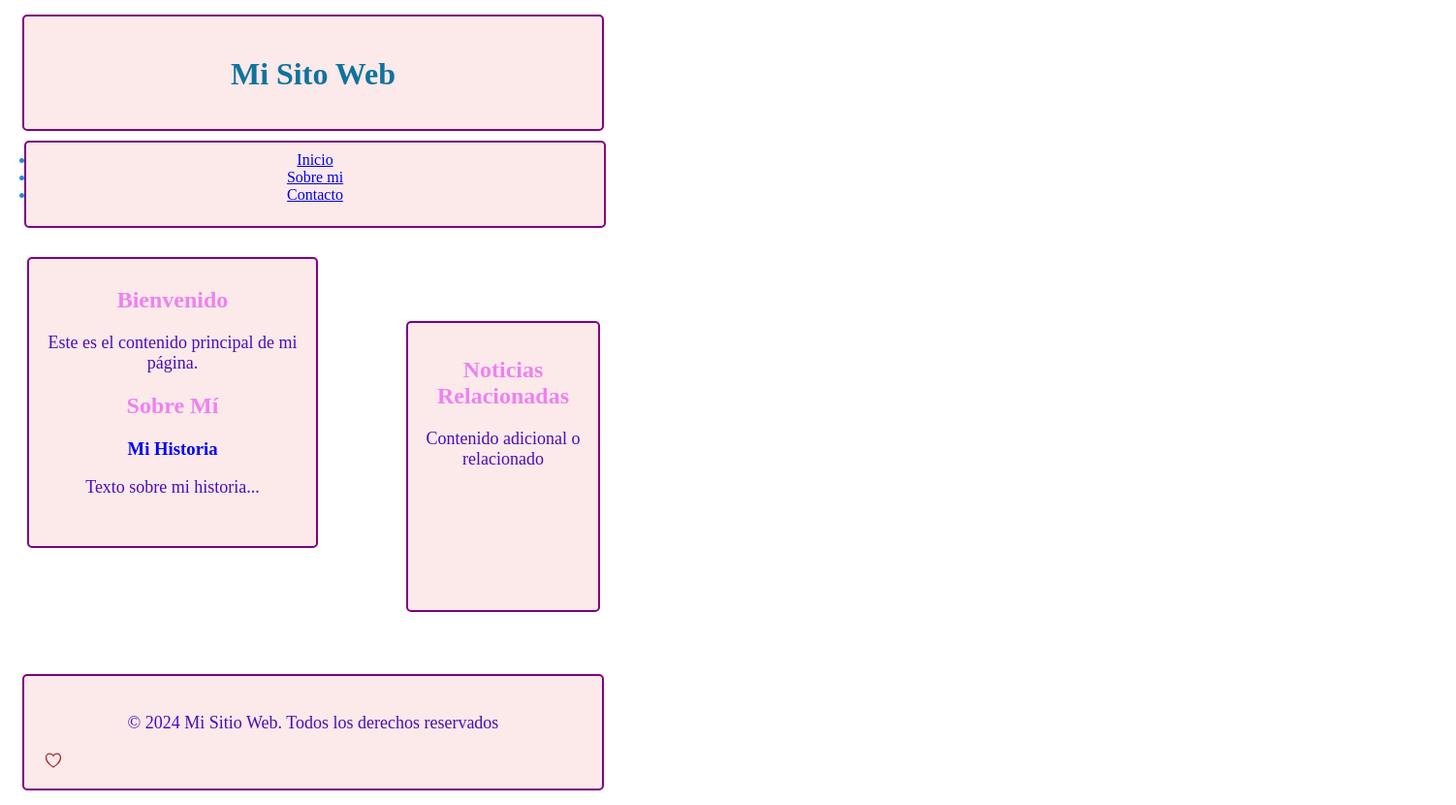
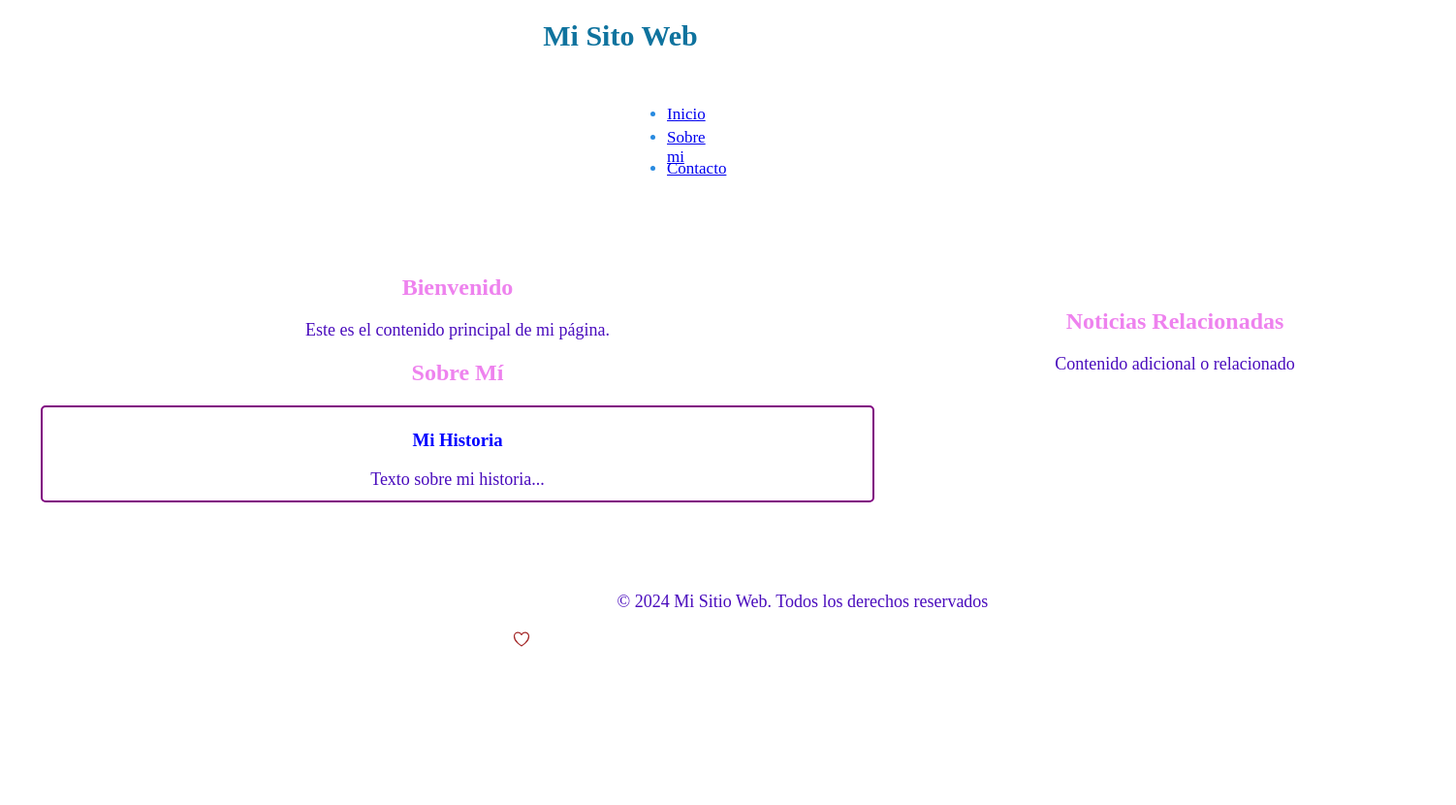
Before and after one commit to Gabriela-rodrigueez/Actividad-3, a plain HTML site: page etiquetas_semanticas.html in a window 1280 px wide. Shown: the whole page at 97% size, 1502 px wide, since content can reach past the window. After the commit the page ends 800 px from the top, so only its background shows below. Drawn offline with Linux system fonts and the light colour scheme.

Commit message:
Add files via upload

```diff
--- a/index.html
+++ b/index.html
@@ -72,5 +72,7 @@
     <a href="formulario.html">Deje su comentario para mejorar nuestra página</a>
     <br> <br>
     <a href="selectores.html">Selectores</a>
+    <br> <br>
+    <a href="etiquetas_semanticas.html">Etiquetas Semanticas</a>
 </body>
 </html>
--- a/style.css
+++ b/style.css
@@ -75,78 +75,71 @@ h6{
     color: brown;
     font-size: 13px;
 }
-.icon_smile{
-    width: 20px;
-    color: brown;
+
+
+
+h1{
+    color: rgb(15, 115, 158);
+    font-size: 30px;
+    text-align: center;
+    align-items: center;
+    justify-content: center;
 }
 
-header{
-    text-align: center;
+#header{
     width: 600px;
     height: 120px;
     padding: 20px;
     margin: 15px;
+}
+
+ul{
+    text-align: center;
+    font-size: 17px;
+    height: 100px;
+    padding: 10px;
+    margin: 40px 20px;
+}
+
+li{
+    align-content: center;
+    height: 28px;
+    margin: 0px 650px;
+}
+
+main{
+    text-align: center;
+    width: 900px;
+    height: 270px;
+    padding: 9px;
+    margin: 0 5px;
+}
+article{
+    height: 100px;
+    padding: 5px;
+    margin: 10px 20px;
     border: 2px solid purple;
     box-sizing: border-box;
     border-radius: 5px;
-    background-color: #fce9e9
-}
-ul{
-    text-align: center;
-    width: 600px;
-    height: 90px;
-    padding: 9px;
-    margin: 50px -20px;
-    border: 2px solid purple;
-    box-sizing: border-box;
-    border-radius: 5px;
-    background-color: #fce9e9
-}
-
-li{
-    justify-content: center;
-}
-main{
-    text-align: center;
-    width: 300px;
-    height: 300px;
-    padding: 9px;
-    margin: 130px 20px;
-    border: 2px solid purple;
-    box-sizing: border-box;
-    border-radius: 5px;
-    background-color: #fce9e9
-}
-section #inicio{
-    text-align: center;
-    width: 300px;
-    height: 100px;
-    padding: 20px;
-    margin: 15px;
-    border: 2px solid purple;
-    box-sizing: border-box;
-    border-radius: 5px;
-    background-color: #fce9e9
 }
 aside{
     text-align: center;
-    width: 200px;
-    height: 300px;
+    width: 550px;
+    height: 270px;
     padding: 15px;
-    margin: -200px 380px;
-    border: 2px solid purple;
-    box-sizing: border-box;
-    border-radius: 5px;
-    background-color: #fce9e9
+    margin: -245px 900px;
 }
 footer{
     text-align: center;
     width: 600px;
     height: 120px;
     padding: 20px;
-    margin: 15px;
-    border: 2px solid purple;
-    box-sizing: border-box;
-    border-radius: 5px;
-    background-color: #fce9e9
+    margin: 30px 500px;
+
 }
+
+
+.icon_smile{
+    width: 20px;
+    color: brown;
+}
```
